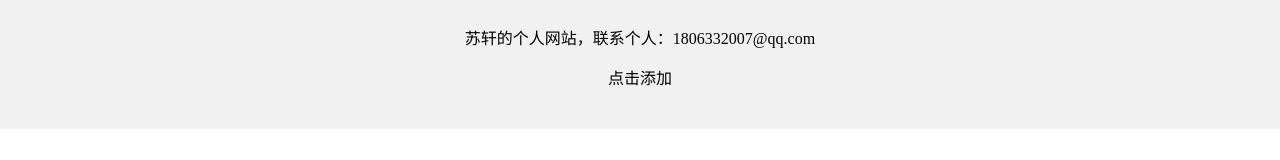
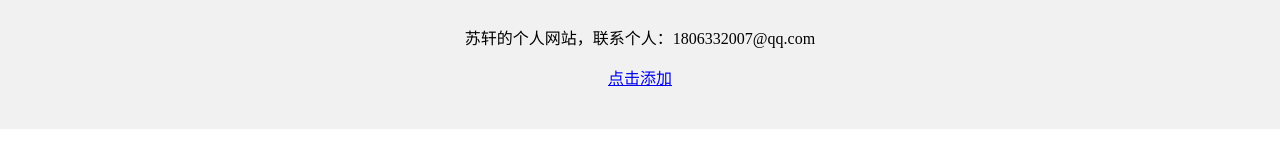
Before and after one commit to Suxuana/suxuan, a plain HTML site: page index.html in a window 1280 px wide. Shown: the part 235-395 px from the top of the page. Drawn offline with Linux system fonts and the light colour scheme.

Commit message:
Update index.html

```diff
--- a/index.html
+++ b/index.html
@@ -34,7 +34,7 @@
         padding:40px;
         "
     <p>苏轩的个人网站，联系个人：1806332007@qq.com</p>
-    <a herf="https://res.abeim.cn/api/qq/?qq=1806332007/">点击添加</a>
+    <a href="https://res.abeim.cn/api/qq/?qq=1806332007/">点击添加</a>
 </div>
   </body>
 </html>
```
